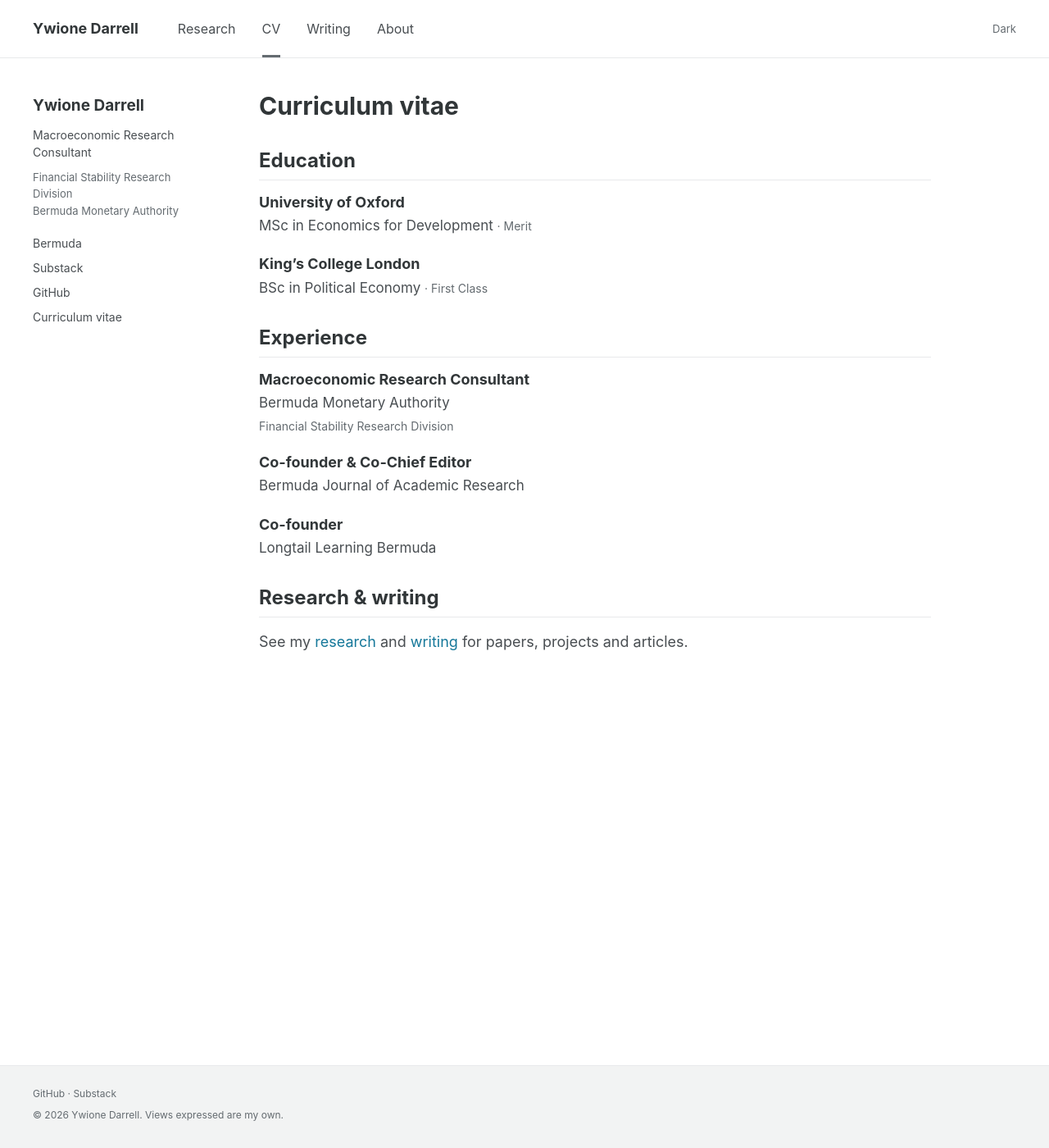
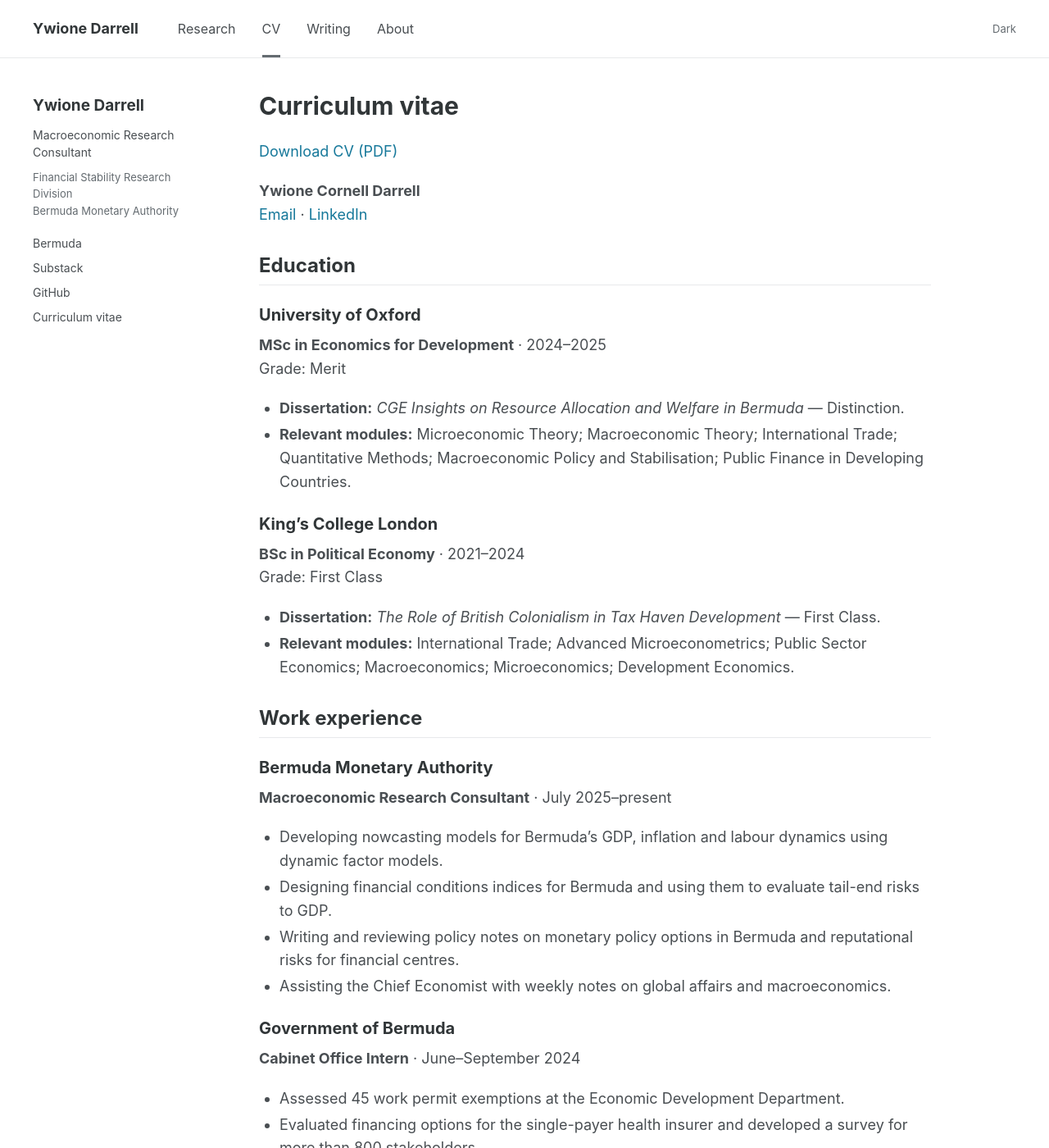
Before and after one commit to Ywione/Ywione.github.io, a Jekyll site: the page built from cv.md, in a window 1280 px wide and 1400 px high. Shown: the whole window at 82% size. Built offline with Jekyll 4.4.1, drawn with Linux system fonts in a browser that asks for light colours; some of the changed text lies outside the part shown.

Commit message:
Update academic CV with education, work, leadership and skills

```diff
--- a/cv.md
+++ b/cv.md
@@ -1,23 +1,85 @@
 ---
 title: Curriculum vitae
 permalink: /cv/
-eyebrow: Education & experience
-intro: A background in political economy and development economics.
-has_pdf: false
+has_pdf: true
 ---
-{% if page.has_pdf %}<p><a class="button" href="{{ '/assets/files/cv.pdf' | relative_url }}">Download CV <span aria-hidden="true">↓</span></a></p>{% endif %}
+<p><a href="{{ '/assets/files/cv.pdf' | relative_url }}">Download CV (PDF)</a></p>
+
+**Ywione Cornell Darrell**
+[Email](mailto:Ywione@hotmail.com) · [LinkedIn](https://www.linkedin.com/in/ywione-darrell-888534184/)
 
 ## Education
 
-<div class="cv-entry"><h3>University of Oxford</h3><p>MSc in Economics for Development <span class="meta">· Merit</span></p></div>
-<div class="cv-entry"><h3>King’s College London</h3><p>BSc in Political Economy <span class="meta">· First Class</span></p></div>
+### University of Oxford
 
-## Experience
+**MSc in Economics for Development** · 2024–2025
+Grade: Merit
 
-<div class="cv-entry"><h3>Macroeconomic Research Consultant</h3><p>Bermuda Monetary Authority</p><p class="meta">Financial Stability Research Division</p></div>
-<div class="cv-entry"><h3>Co-founder & Co-Chief Editor</h3><p>Bermuda Journal of Academic Research</p></div>
-<div class="cv-entry"><h3>Co-founder</h3><p>Longtail Learning Bermuda</p></div>
+- **Dissertation:** *CGE Insights on Resource Allocation and Welfare in Bermuda* — Distinction.
+- **Relevant modules:** Microeconomic Theory; Macroeconomic Theory; International Trade; Quantitative Methods; Macroeconomic Policy and Stabilisation; Public Finance in Developing Countries.
 
-## Research & writing
+### King’s College London
 
-See my [research]({{ '/research/' | relative_url }}) and [writing]({{ '/writing/' | relative_url }}) for papers, projects and articles.
+**BSc in Political Economy** · 2021–2024
+Grade: First Class
+
+- **Dissertation:** *The Role of British Colonialism in Tax Haven Development* — First Class.
+- **Relevant modules:** International Trade; Advanced Microeconometrics; Public Sector Economics; Macroeconomics; Microeconomics; Development Economics.
+
+## Work experience
+
+### Bermuda Monetary Authority
+
+**Macroeconomic Research Consultant** · July 2025–present
+
+- Developing nowcasting models for Bermuda’s GDP, inflation and labour dynamics using dynamic factor models.
+- Designing financial conditions indices for Bermuda and using them to evaluate tail-end risks to GDP.
+- Writing and reviewing policy notes on monetary policy options in Bermuda and reputational risks for financial centres.
+- Assisting the Chief Economist with weekly notes on global affairs and macroeconomics.
+
+### Government of Bermuda
+
+**Cabinet Office Intern** · June–September 2024
+
+- Assessed 45 work permit exemptions at the Economic Development Department.
+- Evaluated financing options for the single-payer health insurer and developed a survey for more than 800 stakeholders.
+- Reviewed new company registration software in the Ministry of Finance’s Registrar of Companies.
+
+### AXA XL Bermuda
+
+**Property and Professional Lines Underwriting Intern** · June 2022–August 2023
+
+- Prepared 20 underwriting and risk assessment reports to support underwriting decisions.
+- Improved underwriting efficiency by redesigning Excel-based tools for insured-risk evaluation and pricing.
+
+### Arch Reinsurance Bermuda
+
+**Reinsurance Intern** · June–September 2021
+
+- Conducted 10 risk assessment and market research reports for Marine Reinsurance.
+- Prepared and validated data for pricing models supporting Property Insurance-Linked Securities.
+
+## Leadership and initiatives
+
+### Bermuda Journal of Academic Research
+
+**Co-Founder and Co-Chief Editor** · October 2025–present
+
+- Coordinate the editorial board, delegate tasks, oversee four teams’ progress and manage the editorial process.
+
+### Longtail Learning
+
+**Co-Founder** · March 2023–August 2025
+
+- Coordinated an executive committee providing free educational support to more than 75 high school students.
+
+### Bermuda Debate Society
+
+**Assistant Coach** · June–August 2022
+
+- Led training sessions on economic development and democratisation in post-colonial African states, carbon markets, debate strategy and case development.
+
+## Skills and certifications
+
+- **Programming and tools:** Stata, R, MATLAB, LaTeX, Python, EViews.
+- **Certification:** IMFx Macroeconomic Forecasting.
```
